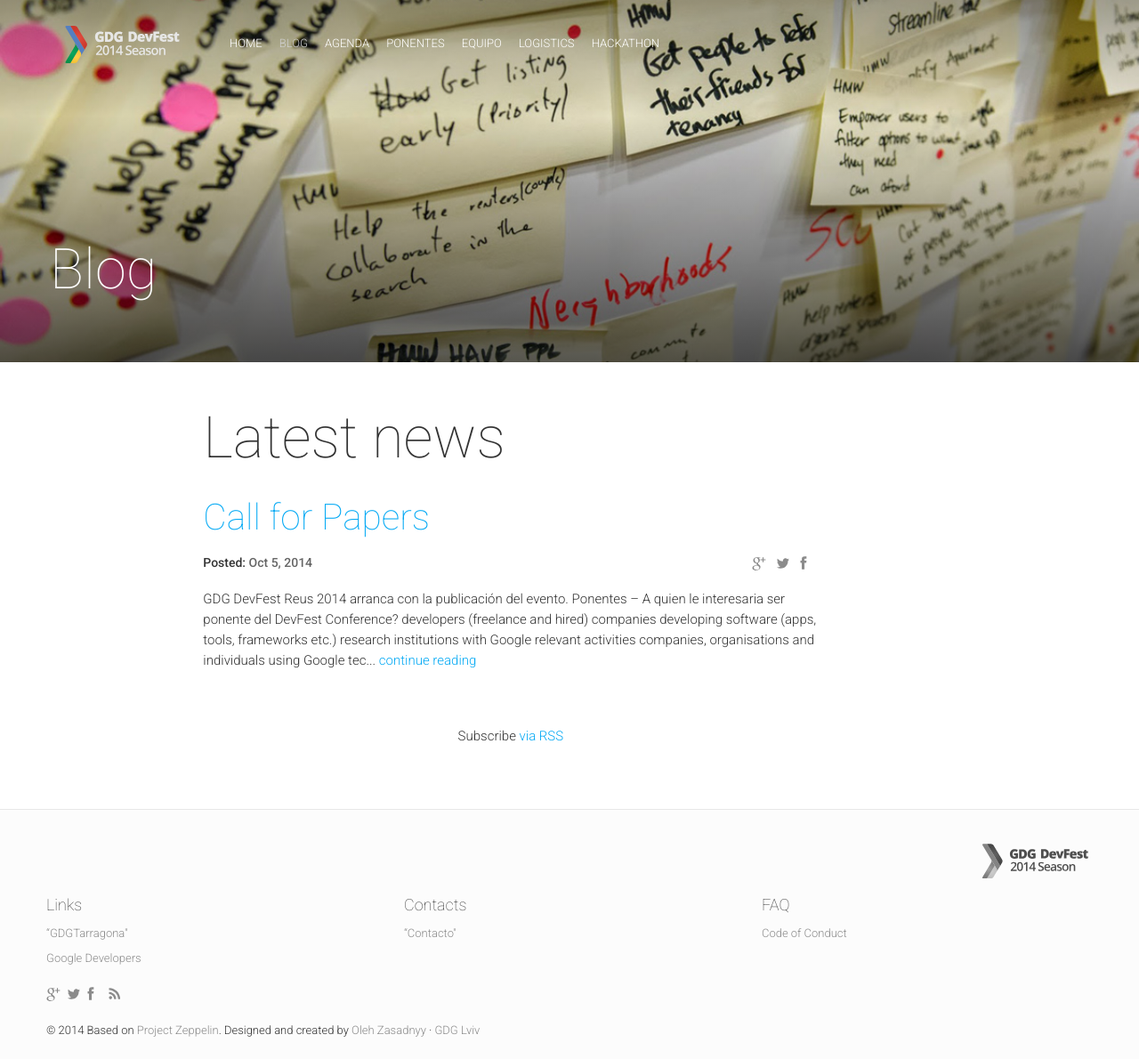
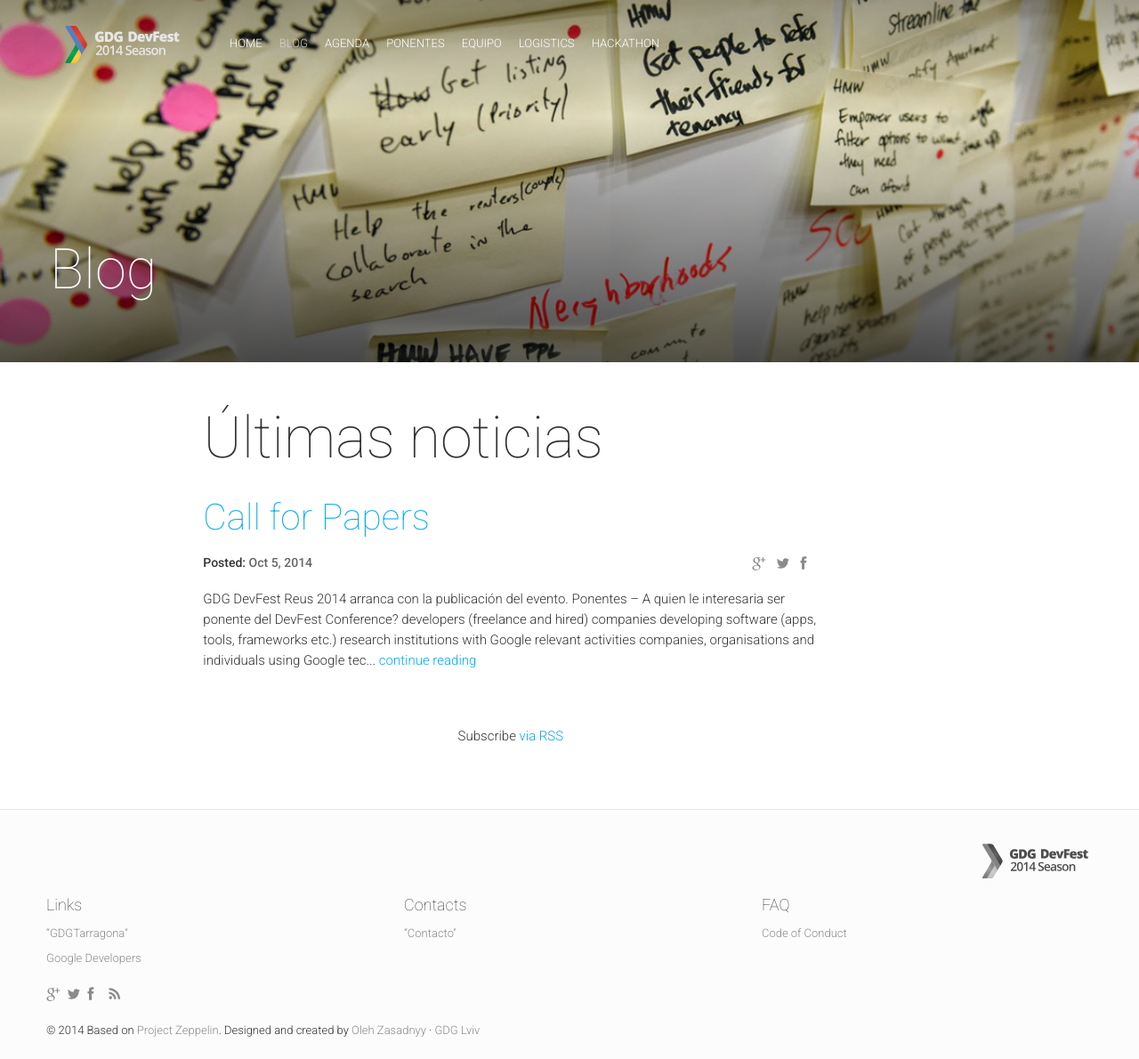
Before and after one commit to TomasGiS/zeppelin, a Jekyll site: the page built from blog.html, in a window 1280 px wide and 1190 px high. Shown: the whole window at 89% size. Built offline with Jekyll 4.4.1, drawn with Linux system fonts in a browser that asks for light colours; nearby versions of some CDN libraries; comment, search, counter and statistics services are not loaded.

```diff
--- a/_config.yml
+++ b/_config.yml
@@ -9,10 +9,10 @@ title: "GDG DevFest Reus 2014"
 email: "conferencias@gdgtarragona.net"
 description: "GDG DevFest is a set of events all around the world"
 baseurl: "/zeppelin"
-url: "http://gdg-x.github.io"
+url: "http://gdgtarragona.github.io"
 permalink: "/blog/:title"
 googleAnalyticsTrackingId: "UA-55386227-1"
-googleAnalyticsSiteUrl: "gdg-x.github.io"
+googleAnalyticsSiteUrl: "gdgtarragona.github.io"
 siteVerification: "b9imDOrFawXaBXCC4r3uJDdswSYcalD-wWpMYhFq-no"
 
 # Organizer Info
@@ -161,9 +161,9 @@ footerBlocks:
    - {permalink: "/cod/", text: "Code of Conduct"}
 
 # Blog
-blogTitle: "Latest news"
+blogTitle: "Últimas noticias"
 blogCommentsEnabled: true
-discusShortName: "devfestua"
+discusShortName: "devfest"
 
 # Speakers List Block
 showSessions: true
--- a/_posts/2014-07-21-call-for-papers.markdown
+++ b/_posts/2014-07-21-call-for-papers.markdown
@@ -22,8 +22,8 @@ El GDG DevFest Reus 2014 gira entorno del ecosystema Android pero estamos abiert
 
 __General__
 
-* Android Continuous Integration
-* Android, Best practices
+* Android, continuous Integration
+* Android, best practices
 * Android Animations
 * Patterns in Android development
 
```
